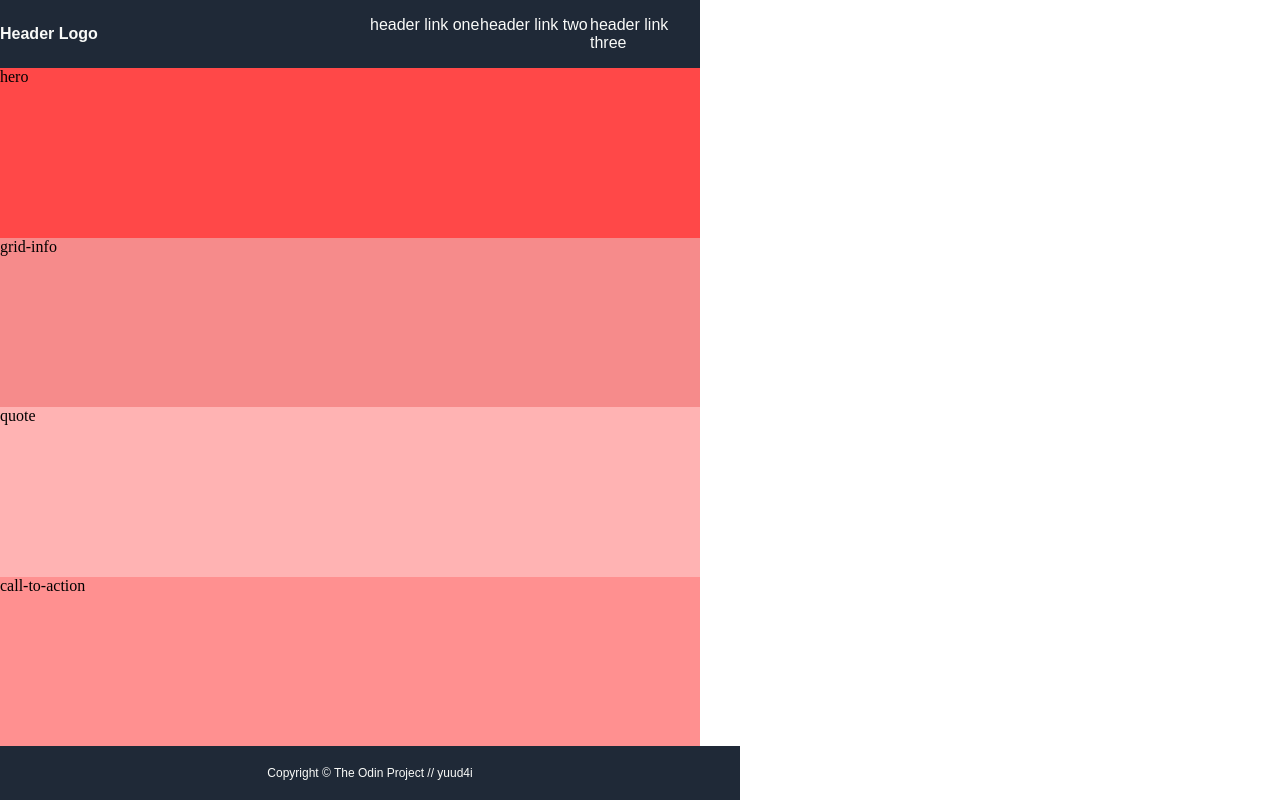
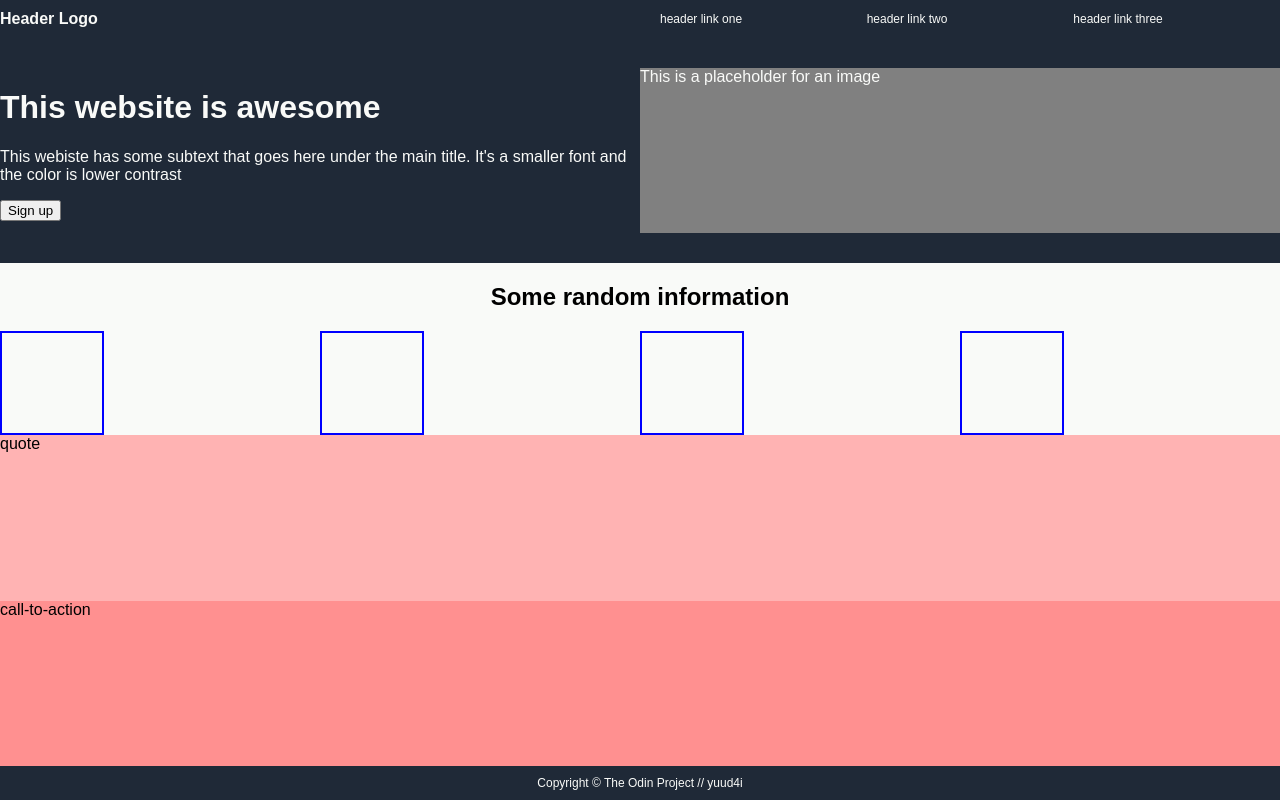
Before and after one commit to yuud4i/Project-LandingPage, a plain HTML site: page index.html in a window 1280 px wide. Drawn offline with Linux system fonts and the light colour scheme.

Commit message:
updated HTML and CSS

```diff
--- a/index.html
+++ b/index.html
@@ -18,11 +18,34 @@
     </header>
     <!-- hero -->
     <div class="hero">
-        hero
+        <div class="text">
+        <h1>This website is awesome</h1>
+        <p>This webiste has some subtext that goes here under the main title. It's a smaller font and the color is lower contrast</p>
+        <button>Sign up</button>
+        </div>
+        <div class="image">This is a placeholder for an image</div>
     </div>
     <!-- grid-info -->
     <div class="grid-info">
-        grid-info
+        <h2>Some random information</h2>
+        <div class="container">
+            <div class="item">
+                <div class="image">      </div>
+                <!-- <p>this is some subtext under and illustration or image</p> -->
+            </div>
+            <div class="item">
+                <div class="image">      </div>
+                <!-- <p>this is some subtext under and illustration or image</p> -->
+            </div>
+            <div class="item">
+                <div class="image">      </div>
+                <!-- <p>this is some subtext under and illustration or image</p> -->
+            </div>
+            <div class="item">
+                <div class="image">      </div>
+                <!-- <p>this is some subtext under and illustration or image</p> -->
+            </div>
+        </div>
     </div>
     <!-- quote -->
     <div class="quote">
--- a/style.css
+++ b/style.css
@@ -1,4 +1,6 @@
 html, body {
+    background-color: #F9FAF8;
+    font-family: Arial, Helvetica, sans-serif;
     height: 100%;
     margin: 0;
     display: flex;
@@ -7,7 +9,7 @@ html, body {
 
 body * {
     flex: 1;
-    max-width: 700px;
+    /* max-width: 700px; */
 }
 
 /* header */
@@ -20,7 +22,6 @@ header {
 }
 
 header * {
-    font-family: Arial, Helvetica, sans-serif;
     color: #F9FAF8;
     list-style-type: none;
     text-decoration: none;
@@ -31,19 +32,39 @@ header .logo {
 }
 
 header .nav {
+    font-size: 12px;
     display: flex;
 }
 
 /* hero */
 
 .hero {
-    background-color: rgb(255, 72, 72);
+    background-color: #1F2937;
+    color: #F9FAF8;
+    display: flex;
+    padding-top: 30px;
+    padding-bottom: 30px;
+}
+
+.hero .image {
+    background-color: grey;
 }
 
 /* grid-info */
 
-.grid-info {
-    background-color: rgb(246, 139, 139);
+.grid-info h2 {
+    text-align: center;
+}
+
+.grid-info .container {
+    display: flex;
+    justify-content: center;
+}
+
+.grid-info .image{
+    height: 100px;
+    width: 100px;
+    border: 2px solid blue;
 }
 
 /* quote */
@@ -66,6 +87,7 @@ footer {
     color: #F9FAF8;
     font-family: Arial, Helvetica, sans-serif;
     font-size: 12px;
-    padding: 20px;
+    padding-top: 10px;
+    padding-bottom: 10px;
     flex-grow: 0;
 }
```
